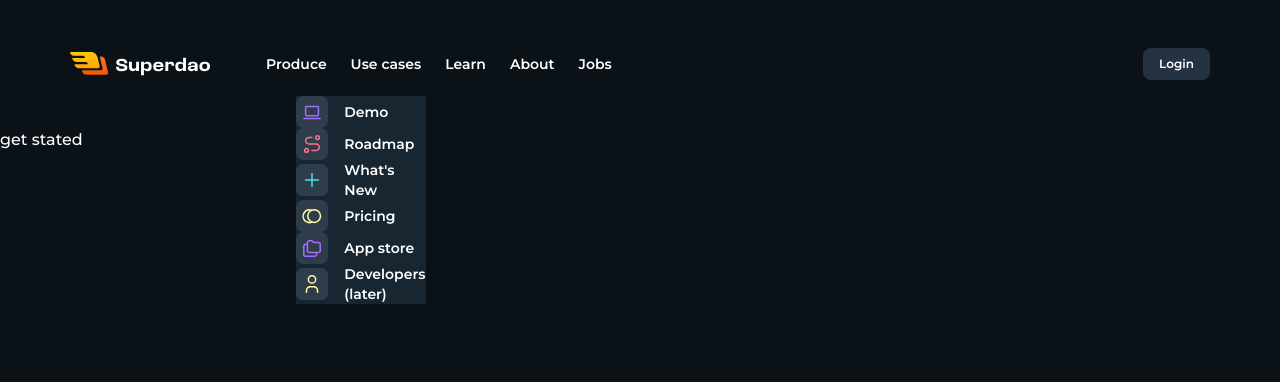
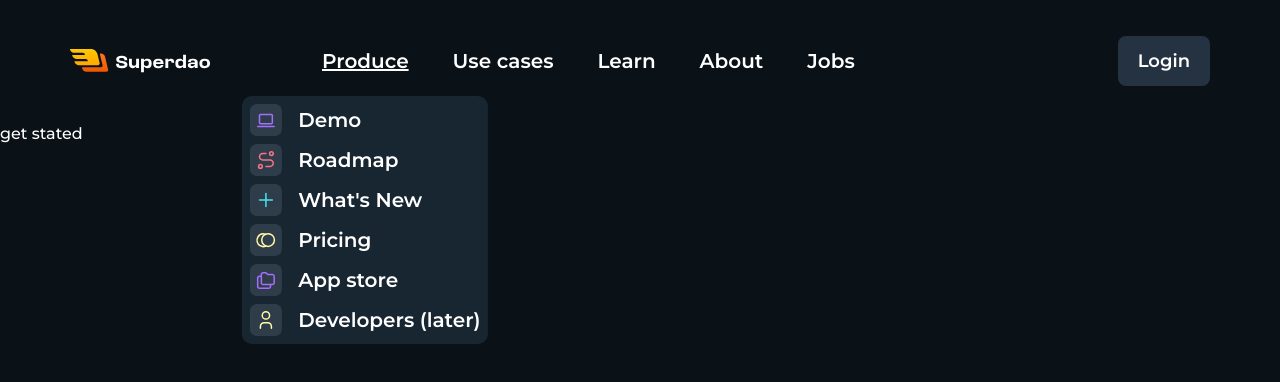
Before and after one commit to truong878664/superdao, a Next.js app: page / in a window 1280 px wide. Both pictures are taken after a click on the element "Produce". Shown: the top 382 px of the page. Built offline with nearby package versions, Linux system fonts and the light colour scheme.

Commit message:
feat: finish header

```diff
--- a/src/components/layout/Header.tsx
+++ b/src/components/layout/Header.tsx
@@ -8,23 +8,21 @@
 import Link from "next/link";
 import { navList } from "@/app/constants";
 import SocialNetworkList from "../partials/SocialNetworkList";
-import TriggerPopup from "../shared/TriggerPopup";
+import InputTriggerPopup from "../shared/InputTriggerPopup";
 import { cn } from "@/lib/utils";
 
 interface HeaderProps {}
 
 const Header: FunctionComponent<HeaderProps> = () => {
-  const [isDropdownNav, setDropdownNav] = useState(false);
-
   return (
     <header>
-      <div className="container relative z-10 flex items-center justify-between py-10 sm:px-4 md:gap-14 md:px-0">
+      <div className="m:px-4 xl:py-8.5 container relative z-10 flex items-center justify-between py-4 md:gap-14 md:px-0 md:py-7.5 xl:gap-28">
         <Logo />
-        <TriggerPopup id="nav-popup" />
+        <InputTriggerPopup id="nav-popup" />
         <div className="full-screen -z-10 hidden overflow-auto bg-blue-dark-850 pb-5 pt-14 peer-checked:block md:relative md:block md:flex-1 md:overflow-visible md:bg-transparent md:p-0">
           <div className="container flex min-h-full flex-col justify-between gap-9">
             <div className="flex flex-col gap-8 pt-7.5 text-2sm font-semibold md:flex-row-reverse md:items-center md:justify-between md:pt-0">
-              <button className="md:bg-blue-dark-550 rounded-2lg bg-yellow-600/20 px-5 py-2.5 text-start leading-8 text-yellow-600 md:rounded-lg md:px-4 md:py-2 md:text-center md:text-xs md:leading-4 md:text-white">
+              <button className="xl:py-2.75 rounded-2lg bg-yellow-600/20 px-5 py-2.5 text-start leading-8 text-yellow-600 md:rounded-lg md:bg-blue-dark-550 md:px-4 md:py-2 md:text-center md:text-xs md:leading-4 md:text-white xl:px-5 xl:text-lg">
                 Login
               </button>
               <NavHeader.Ul>
@@ -61,7 +59,7 @@
  */
 const Ul: FunctionComponent<PropsWithChildren> = ({ children }) => {
   return (
-    <ul className="flex flex-col gap-3 md:flex-row md:gap-6 md:text-sm">
+    <ul className="flex flex-col gap-3 md:flex-row md:gap-6 md:text-sm xl:gap-11 xl:text-xl">
       {children}
     </ul>
   );
@@ -77,7 +75,12 @@
 > = ({ children, childList }) => {
   const [isDropdown, setDropdown] = useState(false);
   return (
-    <li className="cursor-pointer rounded-2lg bg-blue-dark-700 md:relative md:bg-transparent">
+    <li
+      className={cn(
+        "cursor-pointer rounded-2lg bg-blue-dark-700 md:relative md:bg-transparent",
+        { "md:underline": isDropdown }
+      )}
+    >
       <div
         className="flex justify-between py-4.25 pl-5 pr-4 leading-none *:transition-all md:px-0"
         onClick={() => setDropdown(!isDropdown)}
@@ -86,14 +89,14 @@
         <ArrowDown className={cn("md:hidden", { "rotate-180": isDropdown })} />
       </div>
       {isDropdown && (
-        <ul className="mb-2.5 md:absolute md:left-1/2 md:top-full md:mt-2 md:bg-blue-dark-700">
+        <ul className="mb-2.5 md:absolute md:left-1/2 md:top-full md:mt-2 md:-translate-x-1/2 md:rounded-2lg md:bg-blue-dark-700 md:px-2 md:py-1">
           {childList.map(({ Icon, title, href }, index) => (
             <Link href={href} key={index}>
-              <li className="flex items-center gap-4 px-5 py-2.5 md:p-0">
+              <li className="flex items-center gap-4 px-5 py-2.5 md:px-0 md:py-1">
                 <div className="rounded-2md bg-blue-dark-450 p-1.25">
                   <Icon />
                 </div>
-                <span>{title}</span>
+                <span className="md:whitespace-nowrap">{title}</span>
               </li>
             </Link>
           ))}
--- /dev/null
+++ b/src/components/shared/InputTriggerPopup.tsx
@@ -0,0 +1,10 @@
+import { FunctionComponent } from "react";
+
+interface InputTriggerPopupProps {
+  id: string;
+}
+
+const InputTriggerPopup: FunctionComponent<InputTriggerPopupProps> = ({
+  id,
+}) => <input type="checkbox" id={id} className="peer hidden" />;
+export default InputTriggerPopup;
--- a/src/components/shared/TriggerPopup.tsx
+++ /dev/null
@@ -1,11 +0,0 @@
-import { FunctionComponent } from "react";
-
-interface TriggerPopupProps {
-  id: string;
-}
-
-const TriggerPopup: FunctionComponent<TriggerPopupProps> = ({ id }) => {
-  return <input type="checkbox" id={id} className="peer hidden" />;
-};
-
-export default TriggerPopup;
--- a/tailwind.config.ts
+++ b/tailwind.config.ts
@@ -79,8 +79,10 @@
       },
       spacing: {
         "1.25": "0.3125rem",
+        "2.75": "0.6875rem",
         "4.25": "1.0625rem",
         "7.5": "1.875rem",
+        "8.5": "2.125rem",
       },
       container: {
         center: true,
```
